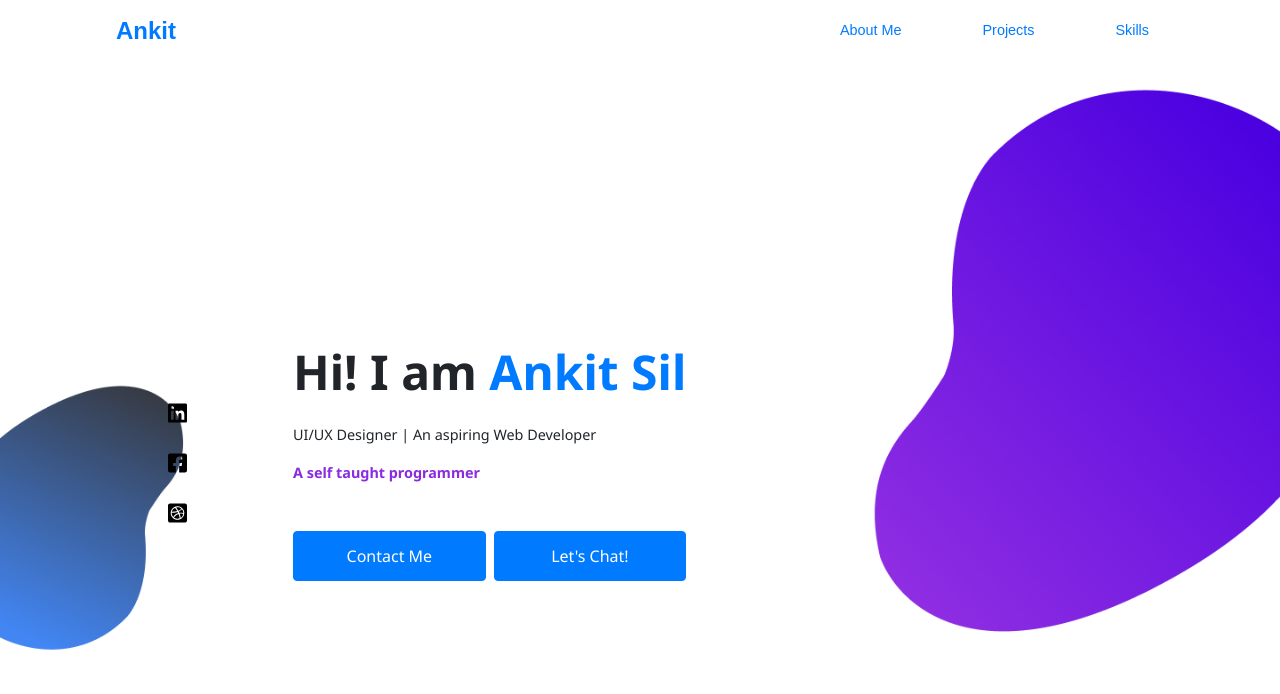
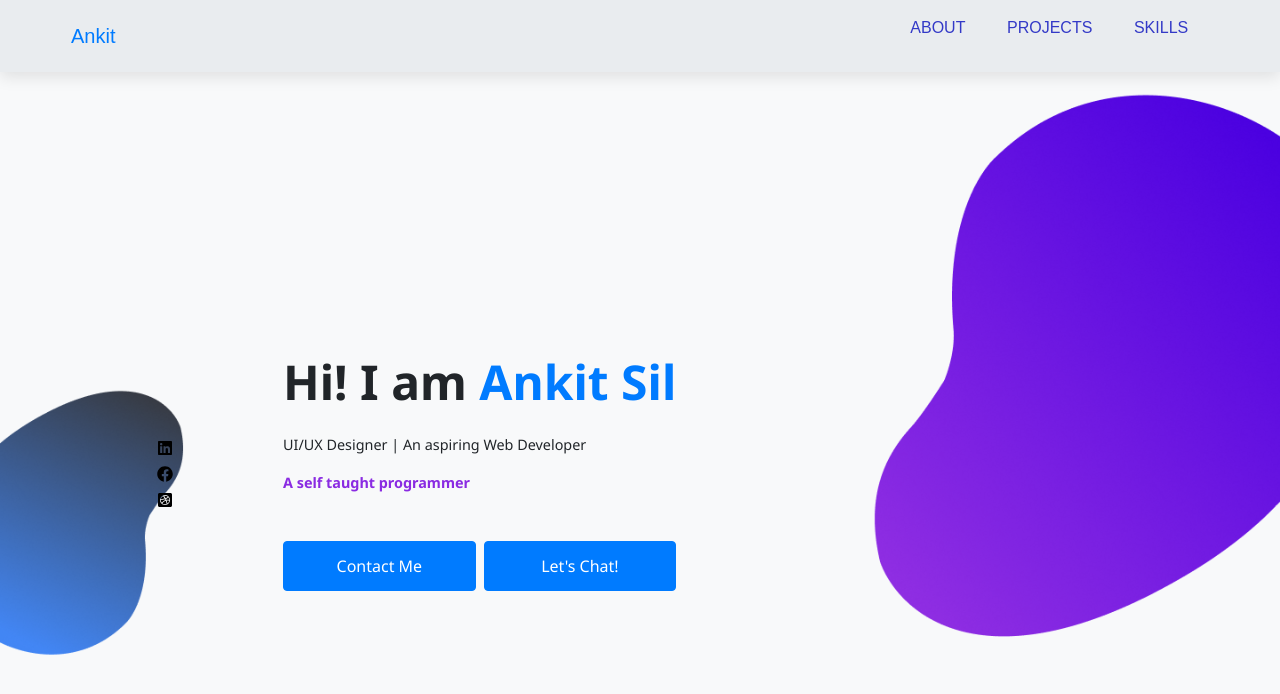
Before and after one commit to 4nkit777/portfolio-ankit, a React (Create React App) app: page / in a window 1280 px wide. Shown: the top 694 px of the page. Built offline with nearby package versions, Linux system fonts and the light colour scheme; a web font is replaced by a local one.

Commit message:
optimized nav code

```diff
--- a/src/App.css
+++ b/src/App.css
@@ -1,11 +1,17 @@
-/* @import url("https://fonts.googleapis.com/css2?family=Noto+Sans:wght@400;700&display=swap");
-
-body {
-  font-family: "Noto Sans", sans-serif;
-} */
-
 @import url("https://fonts.googleapis.com/css2?family=Josefin+Sans:wght@300;400;600;700&family=Noto+Sans:wght@400;700&display=swap");
 @import url("https://fonts.googleapis.com/css2?family=Viga&display=swap");
+
+:root {
+  --bg-color: #f8f9fa;
+  --nav-color: #e9ecef;
+  --text-color-1: #8186ff;
+  --text-color-2: #6167f3;
+  --text-color-3: #3339c7;
+  --transition: all 0.3s linear;
+  --spacing: 0.1rem;
+  --light-shadow: 0 5px 15px rgba(0, 0, 0, 0.1);
+  --dark-shadow: 0 5px 15px rgba(0, 0, 0, 0.2);
+}
 
 body {
   font-family: "Josefin Sans", sans-serif;
@@ -13,8 +19,8 @@ body {
 
   /* background-color: #f8edeb; */
   /* background-color: #edc4b3; */
-  background-color: whitesmoke;
-  background-image: url("./assets/background-img.png");
+  background-color: var(--bg-color);
+  background-image: url("./assets/transparent-desktop-bg.png");
   background-repeat: no-repeat;
   background-position: center;
   background-size: cover;
@@ -23,9 +29,93 @@ body {
 
 nav {
   font-family: "Viga", sans-serif;
+  background-color: var(--nav-color);
+  box-shadow: var(--light-shadow);
 }
 
-@media (max-width: 576px) {
+.nav-header {
+  display: flex;
+  align-items: center;
+  justify-content: space-between;
+  padding: 1rem;
+}
+
+.nav-toggle {
+  background: transparent;
+  border-color: transparent;
+  transition: var(--transition);
+  cursor: pointer;
+}
+
+.nav-toggle:hover {
+  color: var(--text-color-1);
+  transform: rotate(90deg);
+}
+
+.links-container {
+  height: 0;
+  overflow: hidden;
+  transition: var(--transition);
+}
+
+.show-container {
+  height: 10rem;
+}
+
+.links a {
+  color: var(--text-color-3);
+  font-size: 1rem;
+  display: block;
+  padding: 0.5rem 1rem;
+  transition: var(--transition);
+}
+
+.links a:hover {
+  background: var(--text-color-1);
+}
+
+ul {
+  padding: 0;
+}
+
+li {
+  text-transform: uppercase;
+  list-style-type: none;
+}
+
+a {
+  text-decoration: none;
+}
+
+@media screen and (min-width: 800px) {
+  .nav-center {
+    max-width: 1170px;
+    margin: 0 auto;
+    display: flex;
+    align-items: center;
+    justify-content: space-between;
+    padding: 1rem;
+  }
+  .nav-header {
+    padding: 0;
+  }
+  .nav-toggle {
+    display: none;
+  }
+  .links-container {
+    height: auto !important;
+  }
+  .links {
+    display: flex;
+  }
+
+  .links a {
+    padding: 0;
+    margin: 0 1.3rem;
+  }
+}
+
+/* @media (max-width: 576px) {
   body {
     display: block;
     background-color: whitesmoke;
@@ -34,4 +124,4 @@ nav {
     background-position: center center;
     background-size: cover;
   }
-}
+} */
--- a/src/Route.js
+++ b/src/Route.js
@@ -1,29 +1,26 @@
-import React from 'react';
-import { BrowserRouter as Router, Switch, Route } from 'react-router-dom';
-import Projects from './pages/Projects';
-import About from './pages/About';
-import Skills from './pages/Skills';
-import Navbar from './components/Navbar';
-import App from './App';
-
+import React from "react";
+import { BrowserRouter as Router, Switch, Route } from "react-router-dom";
+import Projects from "./pages/Projects";
+import About from "./pages/About";
+import Skills from "./pages/Skills";
+import Navbar from "./components/Navbar";
+import App from "./App";
 
 const RouteApp = () => {
   return (
-        <div className='container'>
+    <div className=''>
       <Router>
         <Navbar />
 
         <Switch>
           <Route exact path='/' component={App} />
-                    <Route  path='/about' component={About} />
-                    <Route  path='/projects' component={Projects} />
-                    <Route  path='/skills' component={Skills} />
+          <Route path='/about' component={About} />
+          <Route path='/projects' component={Projects} />
+          <Route path='/skills' component={Skills} />
         </Switch>
-
       </Router>
     </div>
-
   );
-}
+};
 
 export default RouteApp;
--- a/src/aside-style.css
+++ b/src/aside-style.css
@@ -1,5 +1,6 @@
 :root {
   --btn-transition: ease-in 0.5s;
+  --text-color-3: #3339c7;
 }
 
 button {
@@ -11,7 +12,7 @@ button {
 }
 
 .faHoverColor:hover {
-  color: white;
+  color: var(--text-color-3);
   transition: var(--btn-transition);
 }
 
--- a/src/components/Aside.js
+++ b/src/components/Aside.js
@@ -1,12 +1,23 @@
-import React from 'react';
-import { FaFacebookSquare, FaDribbbleSquare, FaLinkedin } from 'react-icons/fa';
-import '../aside-style.css';
+import React from "react";
+import "../aside-style.css";
+import { socialIcons } from "../data";
 
 const Aside = () => {
   return (
     <div className='d-flex flex-column vh-100 col-md-2 col-2 justify-content-around align-items-center'>
       <div className='d-flex flex-column'>
-                <button className='linkedin' onClick={() => window.location.href = 'https://www.linkedin.com/in/ankit-sil-562557164/'}>
+        {socialIcons.map(({ id, text, url, classDeno, icon }) => {
+          return (
+            <button
+              key={id}
+              className={classDeno}
+              onClick={() => (window.location.href = url)}
+            >
+              {icon}
+            </button>
+          );
+        })}
+        {/* <button className='linkedin' onClick={() => window.location.href = 'https://www.linkedin.com/in/ankit-sil-562557164/'}>
                     <FaLinkedin className='w-50 h-50 faHoverColor' />
                 </button>
                 <button className='facebook'>
@@ -14,11 +25,10 @@ const Aside = () => {
                 </button>
                 <button className='dribbble'>
                     <FaDribbbleSquare className='w-50 h-50 faHoverColor' />
-                </button>
+                </button> */}
       </div>
-
     </div>
   );
-}
+};
 
 export default Aside;
--- a/src/components/Navbar.js
+++ b/src/components/Navbar.js
@@ -1,49 +1,55 @@
-import React, { useEffect, useState } from 'react';
-import { Link } from 'react-router-dom';
-import '../nav-style.css';
-import { Collapse } from 'bootstrap';
-import 'bootstrap/dist/css/bootstrap.min.css';
-import 'bootstrap/dist/js/bootstrap.min.js';
-
-// import Projects from '../pages/Projects';
+import React, { useEffect, useRef, useState } from "react";
+import { Link } from "react-router-dom";
+import "../nav-style.css";
+import { navData } from "../data";
+import { FaBars } from "react-icons/fa";
 
 const Navbar = () => {
-    const [toggle, setToggle] = useState(false);
-    // const collapseRef = useRef();
+  const [showLinks, setShowLinks] = useState(false);
+  const linksContainerRef = useRef(null);
+  const linksRef = useRef(null);
 
   useEffect(() => {
-        // let myCollapse = collapseRef.current;
-        let myCollapse = document.getElementById('collapseTarget');
-        let bsCollapse = new Collapse(myCollapse, { toggle: false });
-        toggle ? bsCollapse.show() : bsCollapse.hide();
-    });
+    const linksHeight = linksRef.current.getBoundingClientRect().height;
+    console.log(linksHeight);
+    if (showLinks) {
+      linksContainerRef.current.style.height = `${linksHeight}px`;
+    } else {
+      linksContainerRef.current.style.height = "0px";
+    }
+  }, [showLinks]);
 
   return (
-            <nav className='navbar navbar-expand-lg navbar-light'>
-                <div className='container-fluid'>
-
-                        <div className='navbar-brand' style={{ fontWeight: '700', fontSize: '1.5rem' }}>
-                            <Link to='/' >Ankit</Link>
+    <nav>
+      <div className='nav-center'>
+        <div className='nav-header'>
+          <div className='navbar-brand'>
+            <Link to='/'>Ankit</Link>
           </div>
-                        <button className='navbar-toggler' type='button' onClick={() => setToggle(toggle => !toggle)} >
-                            <span className='navbar-toggler-icon'></span>
+          <button
+            className='nav-toggle'
+            onClick={() => setShowLinks(!showLinks)}
+          >
+            <FaBars />
           </button>
-                        <div className='collapse navbar-collapse justify-content-end' id='collapseTarget'>
-                            <ul className='navbar-nav col-md-4 justify-content-between'>
-                                <li className='nav-item active'>
-                                    <Link to='/about'>About Me</Link>
+        </div>
+        <div
+          className='links-container d-flex align-items-center'
+          ref={linksContainerRef}
+        >
+          <ul className='links' ref={linksRef}>
+            {navData.map(({ id, url, text }) => {
+              return (
+                <li key={id}>
+                  <Link to={url}>{text}</Link>
                 </li>
-                                <li className='nav-item'>
-                                    <Link to='/projects'>Projects</Link>
-                                </li>
-                                <li className='nav-item'>
-                                    <Link to='/skills'>Skills</Link>
-                                </li>
+              );
+            })}
           </ul>
         </div>
       </div>
     </nav>
   );
-}
+};
 
 export default Navbar;
--- a/src/data.js
+++ b/src/data.js
@@ -1,9 +1,49 @@
+// const websites = [
+//     'https://color-generator-react-app.netlify.app/',
+//     'https://carousel-slider-react-app.netlify.app/',
+//     'https://todo-web-app-react.netlify.app/'
+// ];
+import React from "react";
+import { FaDribbbleSquare, FaLinkedin, FaFacebook } from "react-icons/fa";
 
-
-const websites = [
-    'https://color-generator-react-app.netlify.app/',
-    'https://carousel-slider-react-app.netlify.app/',
-    'https://todo-web-app-react.netlify.app/'
+export const navData = [
+  {
+    id: 1,
+    url: "/about",
+    text: "about",
+  },
+  {
+    id: 2,
+    url: "/projects",
+    text: "projects",
+  },
+  {
+    id: 3,
+    url: "/skills",
+    text: "skills",
+  },
 ];
 
-export default websites;
+export const socialIcons = [
+  {
+    id: 1,
+    text: "linkedIn",
+    url: "https://www.linkedin.com/in/ankit-sil-562557164/",
+    classDeno: "w-50 h-50 faHoverColor",
+    icon: <FaLinkedin />,
+  },
+  {
+    id: 2,
+    text: "facebook",
+    url: "https://www.facebook.com",
+    classDeno: "w-50 h-50 faHoverColor",
+    icon: <FaFacebook />,
+  },
+  {
+    id: 3,
+    text: "dribbble",
+    url: "https://www.dribbble.com/",
+    classDeno: "w-50 h-50 faHoverColor",
+    icon: <FaDribbbleSquare />,
+  },
+];
```
Also changed, not shown: src/App.js (+5 -9 lines), src/pages/Projects.js (+37 -34 lines), src/assets/transparent-desktop-bg.png (added), 1 other file (tests, documents, lock files or other folders). Lines whose indentation alone changed are shown as unchanged.
